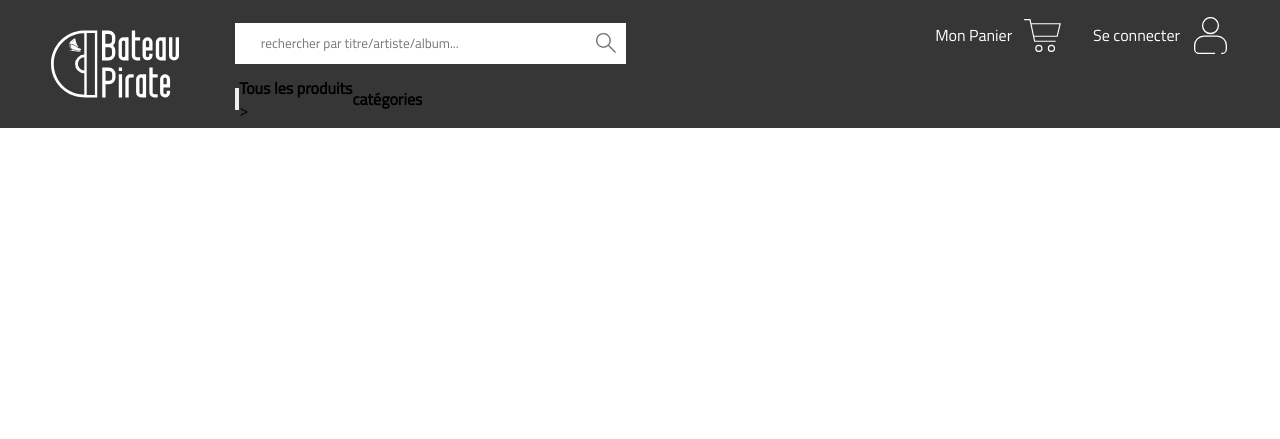
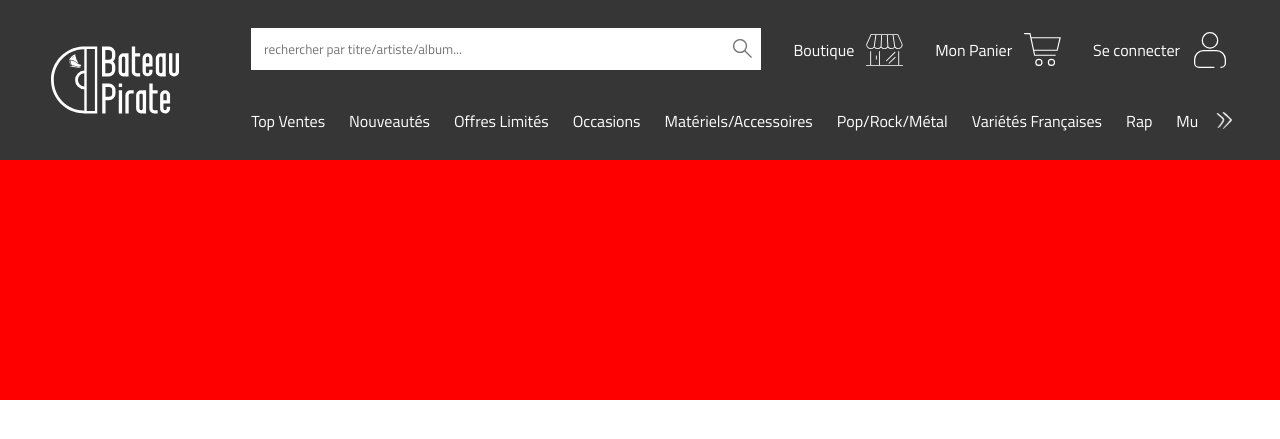
Before and after one commit to Haboske/ecommerce-n-backoffice-UNACHIEVED, a PHP site: page / in a window 1280 px wide. Shown: the top 439 px of the page. Run offline with PHP 8.4, Linux system fonts and the light colour scheme.

Commit message:
v0.0.1.4

```diff
--- /dev/null
+++ b/assets/banner.php
@@ -0,0 +1,14 @@
+<section class="banner">
+    <div id="1">
+        <img src>
+        <h4></h4>
+    </div>
+    <div id="2">
+        <img>
+        <h4></h4>
+    </div>
+    <div id="3">
+        <img>
+        <h4></h4>
+    </div>
+</section>
--- /dev/null
+++ b/assets/header.php
@@ -0,0 +1,78 @@
+<header>
+    <img src="svg/logo_1.svg">
+    <nav>
+        <a href="#" class="link_market_t">Boutique
+            <div id="link_market"></div>
+        </a>
+        <a href="#" class="link_account_t">Se connecter
+            <div id="link_account"></div>
+        </a>
+        <a href="#" class="link_cart_t">Mon Panier
+            <div id="link_cart"></div>
+        </a>
+    </nav>
+    <form>
+        <label for="vinyl-search">Recherchez un vinyle</label>
+        <input type="search" id="vinyl-search" name="vinyl-search" placeholder="rechercher par titre&#47;artiste&#47;album...">
+        <button type="submit" id=test>
+            <div></div>
+        </button>
+    </form>
+    <nav id="jqnav" class="navigation">
+
+      <input type="button" id="leave">
+      <span class="link_category_type">
+        <h4>Tous les produits </h4><span>&gt;</span>
+      </span>
+      <span class="link_category">
+        <a href='#'>top ventes</a>
+      </span>
+      <span class="link_category">
+        <a href='#'>nouveaut&eacute;s</a>
+      </span>
+      <span class="link_category">
+        <a href='#'>offres limit&eacute;s</a>
+      </span>
+      <span class="link_category">
+        <a href='#'>occasions</a>
+      </span>
+      <span class="link_category">
+        <a href='#test'>mat&eacute;riels&#47;accessoires</a>
+      </span>
+      <span class="link_category_type">
+        <h4>cat&eacute;gories</h4>
+      </span>
+      <span class="link_category">
+        <a href='#'>pop&#47;rock&#47;m&eacute;tal</a>
+      </span>
+      <span class="link_category">
+        <a href='#'>vari&eacute;t&eacute;s françaises</a>
+      </span>
+      <span class="link_category">
+        <a href='#'>rap</a>
+      </span>
+      <span class="link_category">
+        <a href='#'>musiques de films</a>
+      </span>
+      <span class="link_category">
+        <a href='#'>raggae&#47;raggaeton</a>
+      </span>
+      <span class="link_category">
+        <a href='#'>classique</a>
+      </span>
+      <span class="link_category">
+        <a href='#'>country</a>
+      </span>
+      <span class="link_category">
+        <a href='#'>electro</a>
+      </span>
+      <span class="link_category">
+        <a href='#'>jazz</a>
+      </span>
+      <span class="link_category">
+        <a href='#'>sixties-rock'n'roll</a>
+      </span>
+
+    </nav>
+      <div class="right"></div>
+</header>
--- /dev/null
+++ b/banner.css
@@ -0,0 +1,27 @@
+.banner{
+    display: flex;
+    flex-direction: row;
+    flex-wrap: nowrap;
+    width: auto;
+    overflow: hidden;
+}
+.banner div{
+    width: 100vw;
+    min-width: 100vw;
+    height: 50vh;
+    flex-grow: 1;
+}
+.banner div:nth-child(1){
+    background-color: red;
+}
+.banner div:nth-child(2){
+    background-color: blue;
+}
+.banner div:nth-child(3){
+    background-color: chartreuse;
+}
+@media screen and (min-width: 0px) and (max-width: 640px){
+    .banner{
+        margin-top: 10.7rem;
+    }
+}
--- a/index.html
+++ /dev/null
@@ -1,111 +0,0 @@
-<!DOCTYPE html>
-<html lang="en">
-<head>
-    <meta charset="UTF-8">
-    <meta http-equiv="X-UA-Compatible" content="IE=edge">
-    <meta name="viewport" content="width=device-width, initial-scale=1.0">
-    <link rel="stylesheet" href="style.css">
-    <link rel="stylesheet" href="font.css">
-    <script type="text/javascript" src="jquery-3.6.0.min.js"></script>
-    <script type="text/javascript" src="script.js"></script>
-
-
-    <title>Document</title>
-</head>
-<body>
-    <header>
-            <img src="svg/logo_1.svg">
-            <nav>
-              <a href="#" class="link_account_t">Se connecter
-                <div href="#" id="link_account"></div>
-              </a>
-              <a href="#" class="link_cart_t">Mon Panier
-                <div href="#" id="link_cart"></div>
-              </a>
-            </nav>
-            <form>
-                <label for="vinyl-search">Recherchez un vinyle</label>
-                <input type="search" id="vinyl-search" name="vinyl-search" placeholder="rechercher par titre&#47;artiste&#47;album...">
-                <button type="submit" id=test>
-                    <div></div>
-                </button>
-            </form>
-            <nav id="jqnav" class="navigation">
-              <input type="button" id="leave">
-              <span class="link_category_type">
-
-                <h4>Tous les produits </h4><span>&gt;</span>
-              </span>
-
-              <span class="link_category">
-                <a href='#'>top ventes</a>
-              </span>
-              <span class="link_category">
-                <a href='#'>nouveaut&eacute;s</a>
-              </span>
-              <span class="link_category">
-                <a href='#'>offres limit&eacute;s</a>
-              </span>
-              <span class="link_category">
-                <a href='#'>occasions</a>
-              </span>
-              <span class="link_category">
-                <a href='#'>mat&eacute;riels&#47;accessoires</a>
-              </span>
-              <span class="link_category_type">
-                <h4>cat&eacute;gories</h4>
-              </span>
-              <span class="link_category">
-                <a href='#'>pop&#47;rock&#47;m&eacute;tal</a>
-              </span>
-              <span class="link_category">
-                <a href='#'>vari&eacute;t&eacute;s françaises</a>
-              </span>
-              <span class="link_category">
-                <a href='#'>rap</a>
-              </span>
-              <span class="link_category">
-                <a href='#'>musiques de films</a>
-              </span>
-              <span class="link_category">
-                <a href='#'>raggae&#47;raggaeton</a>
-              </span>
-              <span class="link_category">
-                <a href='#'>classique</a>
-              </span>
-              <span class="link_category">
-                <a href='#'>country</a>
-              </span>
-              <span class="link_category">
-                <a href='#'>electro</a>
-              </span>
-              <span class="link_category">
-                <a href='#'>jazz</a>
-              </span>
-              <span class="link_category">
-                <a href='#'>Sixties-Rock'n'roll</a>
-              </span>
-
-
-
-
-                <!-- <a href="#" class="prod_tablet">tous les produits&ensp;<p>&gt;</p></a>
-                <a href="#" class="prod_cat prod_tablet">top ventes</a>
-                <a href="#" class="prod_cat prod_tablet">nouveautés</a>
-                <a href="#" class="prod_cat prod_tablet">offres limit&eacute;s</a>
-                <a href="#" class="prod_cat prod_tablet">occasions</a>
-                <div class="prod"><p class="prod_cat">catégories&ensp;<span>&gt;</span></p>
-                    <a href="#" class="prod_cat">matériel&#47;accessoires</a>
-                    <a href="#" class="prod_cat">pop&#47;rock&#47;m&eacute;tal</a>
-                    <a href="#" class="prod_cat">variétés françaises</a>
-                    <a href="#" class="prod_cat">rap</a>
-                    <a href="#" class="prod_cat">bo, musiques de film</a>
-                    <a href="#" class="prod_cat">raggae/raggaeton</a>
-                    <a href="#" class="prod_cat">classique</a>
-                </div> -->
-
-            </nav>
-    </header>
-    <script type="text/javascript" href="script.js"></script>
-</body>
-</html>
--- /dev/null
+++ b/index.php
@@ -0,0 +1,27 @@
+<!DOCTYPE html>
+<html lang="en">
+<head>
+    <meta charset="UTF-8">
+    <meta http-equiv="X-UA-Compatible" content="IE=edge">
+    <meta name="viewport" content="width=device-width, initial-scale=1.0">
+    <link rel="stylesheet" href="style.css">
+    <link rel="stylesheet" href="font.css">
+    <link rel="stylesheet" href="banner.css">
+    <script type="text/javascript" src="jquery-3.6.0.min.js"></script>
+
+
+    <title>Document</title>
+</head>
+<body>
+  <script type="text/javascript" src="../script.js"></script>
+  <?php
+    include 'assets/header.php';
+  ?>
+  <main>
+    <?php
+      include 'assets/banner.php';
+    ?>
+  </main>
+
+</body>
+</html>
--- a/style.css
+++ b/style.css
@@ -29,7 +30,7 @@ header{
     height: 20vh;
     padding: 0 10vw;
 }
-    header nav{
+    header nav:first-of-type{
         display: flex;
         flex-direction: row;
         justify-content: flex-end;
@@ -40,17 +41,16 @@ header{
 				font-size: 1rem;
 				display: flex;
             }
-						.link{
-							width: 10rem;
-							font-size: 0.1rem;
-						}
 						#link_account{
 							background: url(svg/account.svg)
 						}
 						#link_cart{
 							background: url(svg/cart.svg)
 						}
-						#link_cart,#link_account{
+                        #link_market{
+                            background: url(svg/market.svg);
+                        }
+						#link_cart,#link_account,#link_market{
 							background-position: center;
 							background-repeat: no-repeat;
 							background-size: contain;
@@ -88,14 +88,19 @@ header{
         header label{
             display: none;
         }
-        header nav:last-of-type{
-            display: flex;
-            flex-direction: row;
+        .link_category a{
+            text-transform: capitalize;
         }
 
 @media screen and (min-width: 1050px) and (max-width: 3444px){
+    header nav{
+        display: flex;
+        flex-direction: row;
+        justify-content: flex-end;
+        align-items: center;
+    }
     header{
-        height: 16vh;
+        height: 10rem;
         padding: 0 4vw;
         flex-direction: row;
 		align-items: center;
@@ -108,70 +113,118 @@ header{
         }
         header nav:first-of-type{
             order: 3;
-						width: 30%;
+			width: auto;
 			margin-left: auto;
+            margin-top: 10px;
 			height: 2rem;
         }
-				.link_cart_t,.link_account_t{
+				.link_cart_t,.link_account_t,.link_market_t{
 					display: flex;
 					align-items: center;
 					margin-left: 4vh;
 				}
-        header nav:first-of-type #link_account,header nav:first-of-type #link_cart{
+        header nav:first-of-type #link_account,header nav:first-of-type #link_cart, header nav:first-of-type #link_market{
             height: 2.3rem;
             width: 2.3rem;
 			margin-left: 1.5vh;
 		}
 				.link_cart_t{
 					order: 1;
+					white-space: nowrap;
 				}
 				.link_account_t{
 					order: 2;
+					white-space: nowrap;
+				}
+                .link_market_t{
+                    display: inline;
                 }
         form{
             order: 2;
-            width: 35%;
+            width: auto;
+            flex-grow: 1;
             align-self: center;
-            margin: 2vh 0 0 23vh;
+            margin: 1vh 0 0 12.5rem;
         }
 				header form input[type=search]{
-					padding: 0 0 0 2vw
+					padding: 0 0 0 1vw;
+                    width: 100%;
 				}
 				header button[type=submit]{
-					width: auto;
+					width: 2.6rem;
+                    height: 2.6rem;
 				}
 				header button[type=submit] div{
-					width: 2.5rem;
-					height: 2.5rem;
+					width: 100%;
+					height: 100%;
 				}
         header nav:last-of-type{
+            order: 5;
+            margin: 0 0 1vh 12.5rem;
+			overflow-x: auto;
+            justify-content: start;
+            width: 70%;
+            flex-grow: 1;
             order: 4;
-            margin: 0 0 0 23vh;
-						overflow-x: scroll;
         }
-        header nav:last-child a:first-of-type{
+        header nav:last-of-type::-webkit-scrollbar{
             display: none;
-        }
-        header nav:last-child div{
-            flex-direction: row;
-            width: 500vw;
         }
         header nav:last-child div p{
             display: none;
         }
-        .prod_cat{
-            color: white;
-            margin-right: 3vw;
-            width: auto;
-            padding: 1vh 2vw;
-            white-space: nowrap;
-        }
         header nav:last-child .prod_tablet:nth-child(2){
             padding: 1vh 2vw 1vh 0;
+        }
+				#leave{
+					display: none;
+				}
+                .navigation_button{
+                    display: flex;
+                    justify-content: center;
+                    align-items: center;
+                    width: 2.6rem;
+                    height: 2.6rem;
+                    border: 0px;
+
+                    background-color: transparent;
+
+                }
+                div.right{
+                    background: url(svg/arrow.svg) no-repeat;
+                    background-size: 70%;
+                    background-position: center;
+                    height: 1.375rem;
+                    width: 1.375rem;
+                    animation: smoothmoove 2s infinite reverse;
+                    order: 5;
+                    margin-left: 0.5rem;
+                    margin-bottom: 1vh;
+                }
+				.link_category{
+					white-space: nowrap;
+					margin-right: 1.5rem;
+				}
+				.link_category a{
+					color: white;
+				}
+				.link_category_type{
+					display: none;
+				}
+				nav .navigation{
+					height: 2.5rem;
+					overflow-x: auto;
+					flex-direction: row-reverse;
 				}
 
 }
 @media screen and (min-width: 641px) and (max-width: 1049px){
+    header nav{
+        display: flex;
+        flex-direction: row;
+        justify-content: flex-end;
+        align-items: center;
+    }
     header{
 				height: 10.7rem;
                 padding: 0.5vh 5vw 0.5vh 5vw;
```
Also changed, not shown: other parts of style.css (+66 -14 lines), script.js (+8 -0 lines), svg/arrow.svg (added), svg/market.svg (added). Lines whose indentation alone changed are shown as unchanged.
